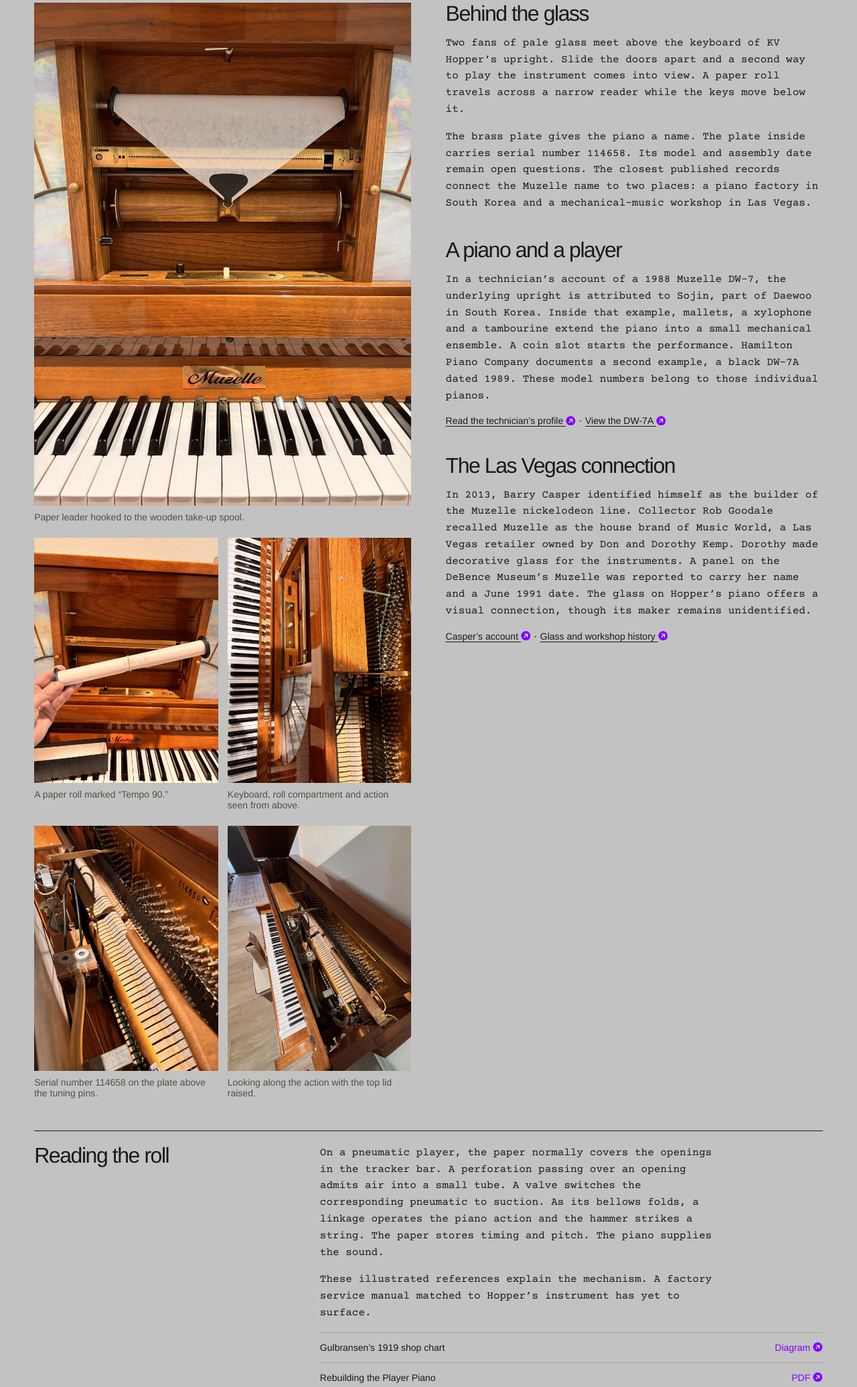
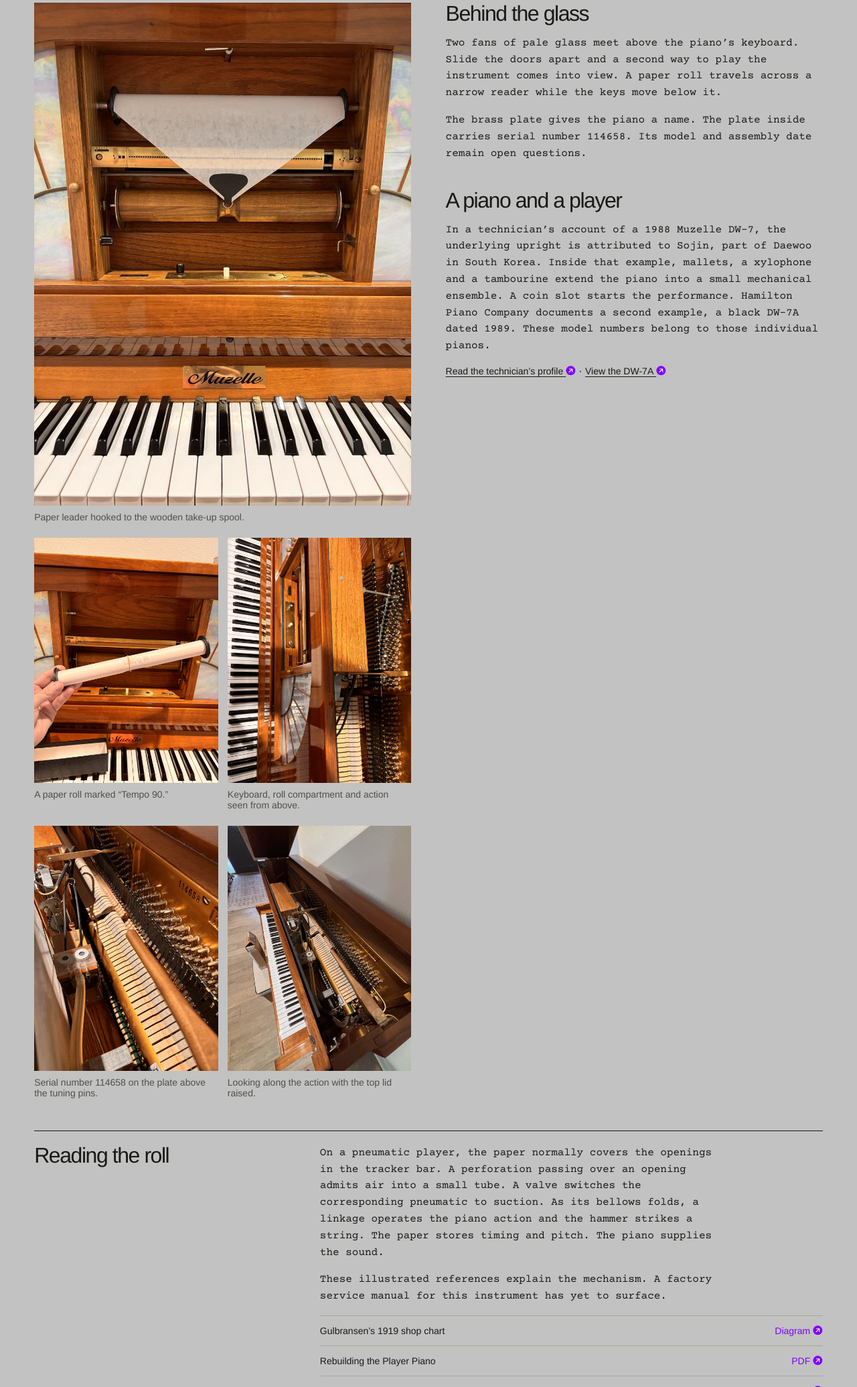
Before and after one commit to kennyhopper-coder/player-piano-music, a plain HTML site: page index.html in a window 1280 px wide. Shown: the part 729-2800 px from the top of the page at 67% size. Drawn offline with Linux system fonts and the light colour scheme.

Commit message:
Revise piano copy and remove the Las Vegas section
Updated the content and structure of the index.html file, including changes to the technical sections and the addition of new figures and articles.

```diff
--- a/index.html
+++ b/index.html
@@ -30,18 +30,18 @@ main p {
 <figure><a href="tempo-roll.jpg"><img loading="lazy" src="tempo-roll.jpg" width="1050" height="1400" alt="A paper roll marked “Tempo 90.”"></a><figcaption>A paper roll marked “Tempo 90.”</figcaption></figure>
 <figure><a href="action-above.jpg"><img loading="lazy" src="action-above.jpg" width="1050" height="1400" alt="Keyboard, roll compartment and action seen from above."></a><figcaption>Keyboard, roll compartment and action seen from above.</figcaption></figure>
 <figure><a href="plate-detail.jpg"><img loading="lazy" src="plate-detail.jpg" width="1050" height="1400" alt="Serial number 114658 on the plate above the tuning pins."></a><figcaption>Serial number 114658 on the plate above the tuning pins.</figcaption></figure>
-<figure><a href="open-lid.jpg"><img loading="lazy" src="open-lid.jpg" width="1050" height="1400" alt="Looking along the action with the top lid raised."></a><figcaption>Looking along the action with the top lid raised.</figcaption></figure></div><article><h3>Behind the glass</h3><p>Two fans of pale glass meet above the keyboard of KV Hopper’s upright. Slide the doors apart and a second way to play the instrument comes into view. A paper roll travels across a narrow reader while the keys move below it.</p><p>The brass plate gives the piano a name. The plate inside carries serial number 114658. Its model and assembly date remain open questions. The closest published records connect the Muzelle name to two places: a piano factory in South Korea and a mechanical-music workshop in Las Vegas.</p>
+<figure><a href="open-lid.jpg"><img loading="lazy" src="open-lid.jpg" width="1050" height="1400" alt="Looking along the action with the top lid raised."></a><figcaption>Looking along the action with the top lid raised.</figcaption></figure></div><article><h3>Behind the glass</h3><p>Two fans of pale glass meet above the piano’s keyboard. Slide the doors apart and a second way to play the instrument comes into view. A paper roll travels across a narrow reader while the keys move below it.</p><p>The brass plate gives the piano a name. The plate inside carries serial number 114658. Its model and assembly date remain open questions.</p>
 <h3>A piano and a player</h3><p>In a technician’s account of a 1988 Muzelle DW-7, the underlying upright is attributed to Sojin, part of Daewoo in South Korea. Inside that example, mallets, a xylophone and a tambourine extend the piano into a small mechanical ensemble. A coin slot starts the performance. Hamilton Piano Company documents a second example, a black DW-7A dated 1989. These model numbers belong to those individual pianos.</p><a href="https://andantepianoworks.com/piano-profile-sojin-studio-upright-html/">Read the technician’s profile&nbsp;<svg class="external-arrow" aria-hidden="true" focusable="false" viewBox="0 0 20 20"><use href="#external-arrow"/></svg></a> · <a href="https://hamiltonpianoco.com/product/sojin-muzelle-dw-7a-nickelodeon-vertical-player-piano/">View the DW-7A&nbsp;<svg class="external-arrow" aria-hidden="true" focusable="false" viewBox="0 0 20 20"><use href="#external-arrow"/></svg></a>
-<h3>The Las Vegas connection</h3><p>In 2013, Barry Casper identified himself as the builder of the Muzelle nickelodeon line. Collector Rob Goodale recalled Muzelle as the house brand of Music World, a Las Vegas retailer owned by Don and Dorothy Kemp. Dorothy made decorative glass for the instruments. A panel on the DeBence Museum’s Muzelle was reported to carry her name and a June 1991 date. The glass on Hopper’s piano offers a visual connection, though its maker remains unidentified.</p><a href="https://www.mmdigest.com/archives/Digests/201302/2013.02.28.02.html">Casper’s account&nbsp;<svg class="external-arrow" aria-hidden="true" focusable="false" viewBox="0 0 20 20"><use href="#external-arrow"/></svg></a> · <a href="https://www.mmdigest.com/archives/Digests/201302/2013.02.26.03.html">Glass and workshop history&nbsp;<svg class="external-arrow" aria-hidden="true" focusable="false" viewBox="0 0 20 20"><use href="#external-arrow"/></svg></a></article></div>
-<div class="technical"><h3>Reading the roll</h3><div><p>On a pneumatic player, the paper normally covers the openings in the tracker bar. A perforation passing over an opening admits air into a small tube. A valve switches the corresponding pneumatic to suction. As its bellows folds, a linkage operates the piano action and the hammer strikes a string. The paper stores timing and pitch. The piano supplies the sound.</p><p>These illustrated references explain the mechanism. A factory service manual matched to Hopper’s instrument has yet to surface.</p>
+</article></div>
+<div class="technical"><h3>Reading the roll</h3><div><p>On a pneumatic player, the paper normally covers the openings in the tracker bar. A perforation passing over an opening admits air into a small tube. A valve switches the corresponding pneumatic to suction. As its bellows folds, a linkage operates the piano action and the hammer strikes a string. The paper stores timing and pitch. The piano supplies the sound.</p><p>These illustrated references explain the mechanism. A factory service manual for this instrument has yet to surface.</p>
 <a class="row" href="https://www.player-care.com/shop-chart.html">Gulbransen’s 1919 shop chart <span>Diagram&nbsp;<svg class="external-arrow" aria-hidden="true" focusable="false" viewBox="0 0 20 20"><use href="#external-arrow"/></svg></span></a><a class="row" href="https://www.player-care.com/pdf/pages1_13.pdf">Rebuilding the Player Piano <span>PDF&nbsp;<svg class="external-arrow" aria-hidden="true" focusable="false" viewBox="0 0 20 20"><use href="#external-arrow"/></svg></span></a><a class="row" href="https://www.player-care.com/player-piano-service-manuals.html">Service manuals by action type <span>Index&nbsp;<svg class="external-arrow" aria-hidden="true" focusable="false" viewBox="0 0 20 20"><use href="#external-arrow"/></svg></span></a></div></div></section>
-<section id="recordings"><div class="sectionhead"><small>02 / Recordings</small><h2>Music for Player Pianos</h2></div><div class="technical"><div><h3>KV Hopper</h3><p>All music written and created by KV Hopper without any help from AI.</p></div><div><iframe loading="lazy" title="Music for Player Pianos by KV Hopper on SoundCloud" allow="autoplay; encrypted-media" src="https://w.soundcloud.com/player/?url=https%3A%2F%2Fapi.soundcloud.com%2Fplaylists%2F2211556535&amp;color=%237413ff&amp;auto_play=false&amp;show_artwork=false&amp;visual=false"></iframe><a href="https://soundcloud.com/longtwins/sets/music-for-player-pianos">Open the collection on SoundCloud&nbsp;<svg class="external-arrow" aria-hidden="true" focusable="false" viewBox="0 0 20 20"><use href="#external-arrow"/></svg></a></div></div>
+<section id="recordings"><div class="sectionhead"><small>02 / Recordings</small><h2>Music for Player Pianos</h2></div><div class="technical"><div><h3>KV Hopper</h3><p>I wrote all the music without any help from AI.</p></div><div><iframe loading="lazy" title="Music for Player Pianos by KV Hopper on SoundCloud" allow="autoplay; encrypted-media" src="https://w.soundcloud.com/player/?url=https%3A%2F%2Fapi.soundcloud.com%2Fplaylists%2F2211556535&amp;color=%237413ff&amp;auto_play=false&amp;show_artwork=false&amp;visual=false"></iframe><a href="https://soundcloud.com/longtwins/sets/music-for-player-pianos">Open the collection on SoundCloud&nbsp;<svg class="external-arrow" aria-hidden="true" focusable="false" viewBox="0 0 20 20"><use href="#external-arrow"/></svg></a></div></div>
 <h3 id="process-films">Process films</h3><div class="films">
 <figure><video controls playsinline preload="none" poster="4946.jpg" aria-label="Keyboard and paper roll" src="4946.mp4"></video><figcaption>Keyboard and paper roll</figcaption></figure>
 <figure><video controls playsinline preload="none" poster="4951.jpg" aria-label="Detail of the moving paper" src="4951.mp4"></video><figcaption>Detail of the moving paper</figcaption></figure>
 <figure><video controls playsinline preload="none" poster="4952.jpg" aria-label="The open cabinet, side view" src="4952.mp4"></video><figcaption>The open cabinet, side view</figcaption></figure>
 <figure><video controls playsinline preload="none" poster="logic-midi.jpg" aria-label="MIDI composition in Logic Pro" src="logic-midi.mp4"></video><figcaption>Composing a MIDI sequence in Apple Logic Pro for conversion to a paper piano roll.</figcaption></figure>
-</div><div class="technical"><h3 id="room-sound">From the room</h3><div><p>The audio from the moving-paper film, heard on its own.</p><audio controls preload="none" aria-label="Room recording of the moving-paper film" src="roll-study.m4a"></audio></div></div><p>With the lid raised, Hopper positions microphones above the action to capture the piano and the sound of the room together.</p><div class="films"><figure><a href="room-setup.jpg"><img loading="lazy" width="1050" height="1400" src="room-setup.jpg" alt="Two boom stands reach over the open lid." style="height:auto"></a><figcaption>Two boom stands reach over the open lid.</figcaption></figure>
+</div><div class="technical"><h3 id="room-sound">From the room</h3><div><p>The audio from the moving-paper film, heard on its own.</p><audio controls preload="none" aria-label="Room recording of the moving-paper film" src="roll-study.m4a"></audio></div></div><p>With the lid raised, microphones above the action capture the piano and the sound of the room together.</p><div class="films"><figure><a href="room-setup.jpg"><img loading="lazy" width="1050" height="1400" src="room-setup.jpg" alt="Two boom stands reach over the open lid." style="height:auto"></a><figcaption>Two boom stands reach over the open lid.</figcaption></figure>
 <figure><a href="microphone-placement.jpg"><img loading="lazy" width="1050" height="1400" src="microphone-placement.jpg" alt="A condenser microphone just above the piano action." style="height:auto"></a><figcaption>A condenser microphone just above the piano action.</figcaption></figure>
 <figure><a href="recording-desk.jpg"><img loading="lazy" width="1050" height="1400" src="recording-desk.jpg" alt="The laptop and mixer beside the Muzelle." style="height:auto"></a><figcaption>The laptop and mixer beside the Muzelle.</figcaption></figure></div></section></main><footer>KV Hopper <a href="#top">Back to top ↑</a></footer><script>
 for (const film of document.querySelectorAll('.films video')) {
```
